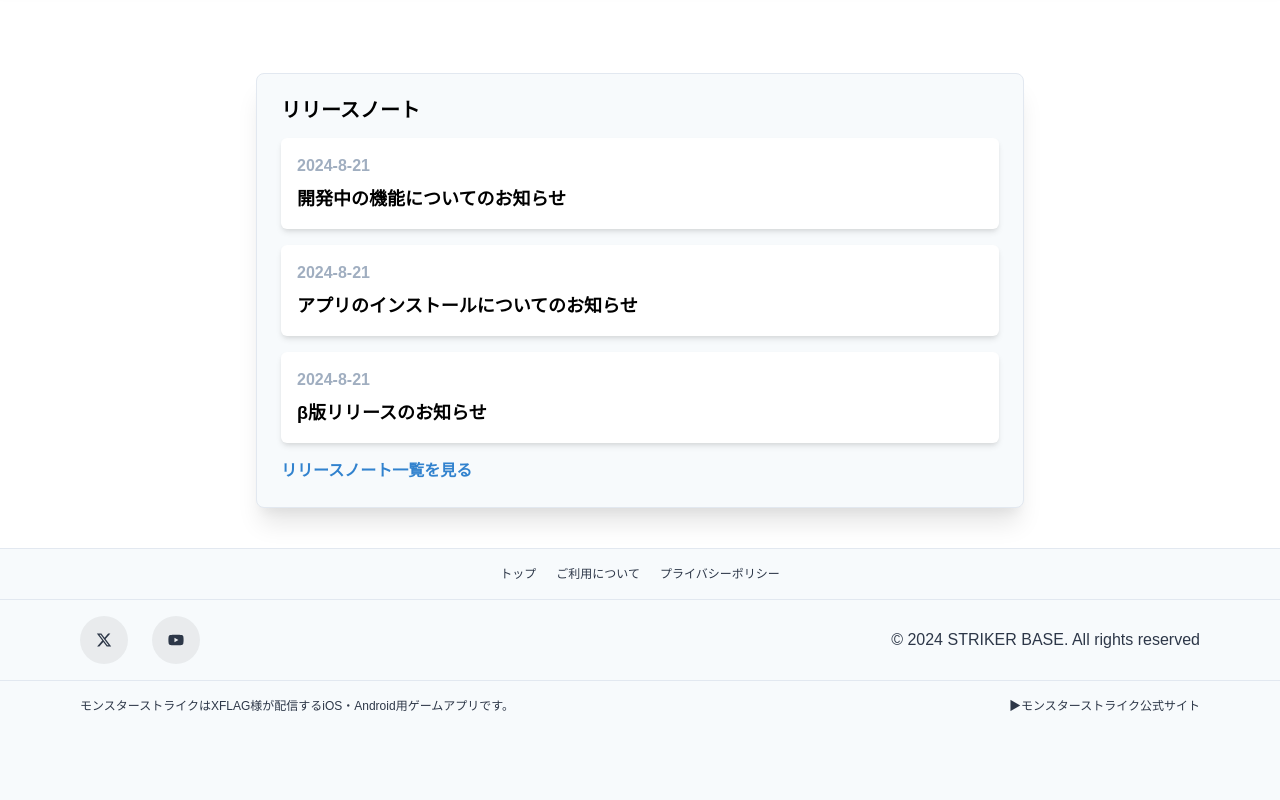
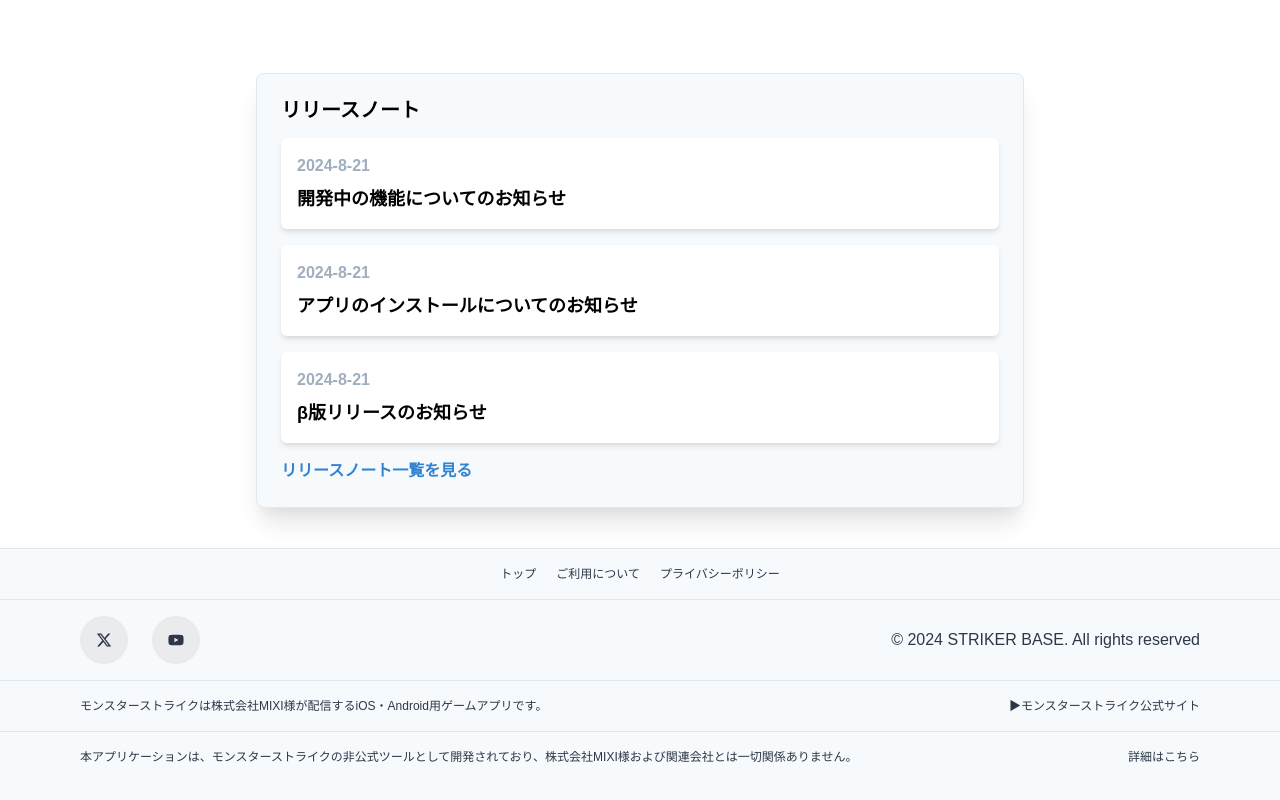
Before and after one commit to isChamPolar/striker-base, a React (Vite) app: page / in a window 1280 px wide. Shown: the part 805-1605 px from the top of the page. Built offline with nearby package versions, Linux system fonts and the light colour scheme.

Commit message:
fix: 08/24

```diff
--- a/src/components/Footer.tsx
+++ b/src/components/Footer.tsx
@@ -71,8 +71,26 @@ export default function SmallCentered() {
           align={{ base: 'center', md: 'center' }}
           fontSize={12}
         >
-          <Text>モンスターストライクはXFLAG様が配信するiOS・Android用ゲームアプリです。</Text>
+          <Text>モンスターストライクは株式会社MIXI様が配信するiOS・Android用ゲームアプリです。</Text>
           <Link href='https://www.monster-strike.com/'>▶モンスターストライク公式サイト</Link>
+        </Container>
+      </Box>
+      <Box
+        borderTopWidth={1}
+        borderStyle={'solid'}
+        borderColor={'gray.200'}>
+        <Container
+          as={Stack}
+          maxW={'6xl'}
+          py={4}
+          direction={{ base: 'column', md: 'row' }}
+          spacing={4}
+          justify={{ base: 'center', md: 'space-between' }}
+          align={{ base: 'center', md: 'center' }}
+          fontSize={12}
+        >
+          <Text>本アプリケーションは、モンスターストライクの非公式ツールとして開発されており、株式会社MIXI様および関連会社とは一切関係ありません。</Text>
+          <Link href='/about'>詳細はこちら</Link>
         </Container>
       </Box>
     </Box>
--- a/src/pages/About.tsx
+++ b/src/pages/About.tsx
@@ -120,7 +120,10 @@ export const About = () => {
         direction={'column'}>
         <Box py={6}>
           <Text fontSize={{ base: 'lg', md: '2xl' }} maxW={'3xl'} lineHeight={{ base: '170%', md: '160%' }}>
-            当サイト内の文章・プログラムの著作権は当サイトの管理人に帰属します。無断での転載・複製・改変・販売・貸与などはお断りいたします。
+            本サイトは、モンスターストライクのファンサイトとして運営されており、株式会社MIXI様および関連会社とは一切関係ありません。<br /><br />
+            「モンスターストライク」およびその関連する商標、ロゴ、キャラクターの名称、ならびにモンスターのステータス情報は、株式会社MIXIの登録商標および知的財産です。<br /><br />
+            本サイトに掲載されているすべてのオリジナルコンテンツ（独自に作成されたテキスト、画像、コードなど）は、STRIKER BASEに帰属します。これらのコンテンツの無断転載や再配布を禁止します。<br /><br />
+            万が一、著作権または商標権の侵害が疑われる場合は、速やかに対応させていただきますので、開発者Xアカウントまでご連絡ください。
           </Text>
         </Box>
       </Stack>
```
